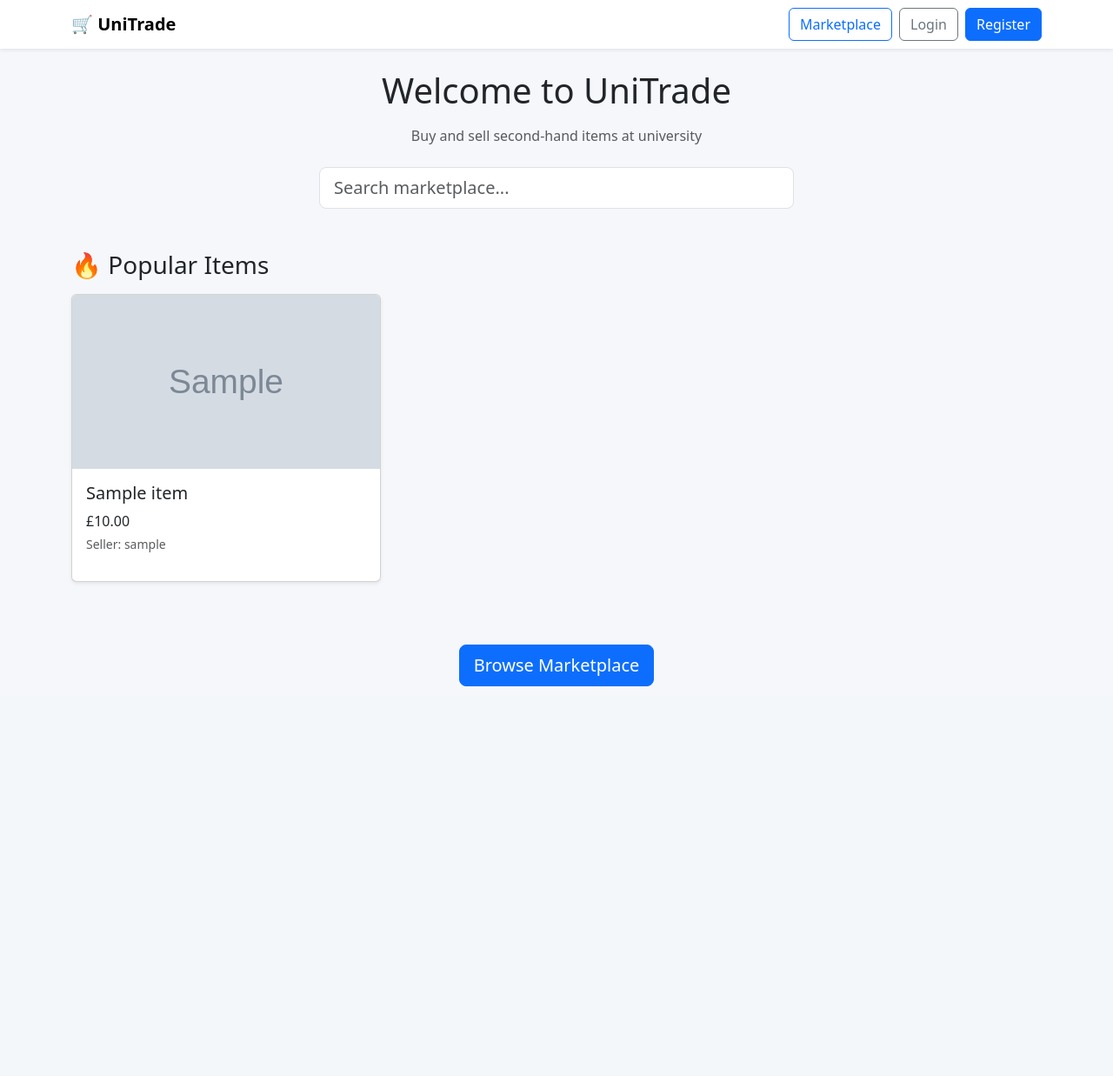
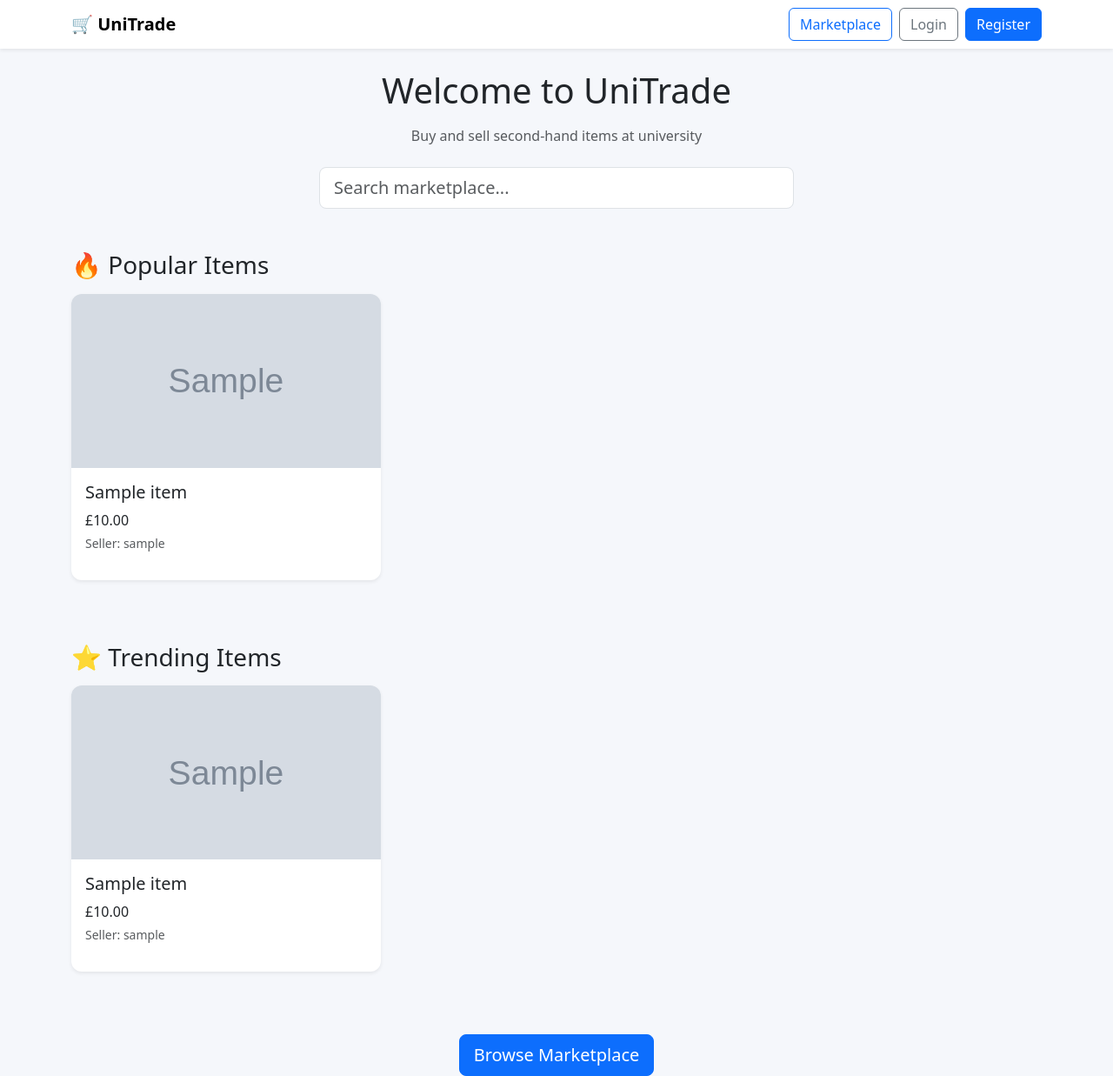
Before and after one commit to ChipsZzz/IT-team-DJ, a Django app: page / in a window 1280 px wide. Shown: the whole page at 87% size. Before the commit the page ends 789 px from the top, so only its background shows below. Run offline with Django 5.2, Linux system fonts and the light colour scheme; tables that the repository leaves empty hold one stand-in row (values such as "Sample post"); grey boxes marked "Sample" are stand-in pictures.

Commit message:
UI upgrade marketplace

```diff
--- a/items/views.py
+++ b/items/views.py
@@ -2,6 +2,7 @@ from django.shortcuts import render, get_object_or_404, redirect
 from django.contrib.auth.decorators import login_required
 from django.contrib.auth.models import User
 from django.http import JsonResponse
+from django.db.models import Count
 
 from .models import Item
 from comments.models import Comment
@@ -9,10 +10,16 @@ from .forms import ItemForm
 
 
 def home(request):
+
     latest_items = Item.objects.order_by("-created_at")[:6]
 
+    popular_items = Item.objects.annotate(
+        fav_count=Count("favourites")
+    ).order_by("-fav_count")[:6]
+
     return render(request, "home.html", {
-        "latest_items": latest_items
+        "latest_items": latest_items,
+        "popular_items": popular_items
     })
 
 
--- a/templates/base.html
+++ b/templates/base.html
@@ -16,17 +16,41 @@ rel="stylesheet"
 
 body{
 background:#f5f7fb;
+font-family:system-ui,-apple-system,BlinkMacSystemFont,"Segoe UI",Roboto;
+}
+
+.card-hover{
+transition:all 0.2s ease;
+cursor:pointer;
+border:none;
+border-radius:12px;
+overflow:hidden;
 }
 
 .card-hover:hover{
-transform:translateY(-4px);
-transition:0.2s;
-box-shadow:0 6px 20px rgba(0,0,0,0.1);
-cursor:pointer;
+transform:translateY(-6px);
+box-shadow:0 10px 25px rgba(0,0,0,0.15);
+}
+
+.market-img{
+height:220px;
+object-fit:cover;
+}
+
+.price-tag{
+font-weight:600;
+font-size:18px;
+color:#2563eb;
+}
+
+.seller-text{
+font-size:13px;
+color:#6b7280;
 }
 
 .navbar-brand{
 font-weight:700;
+font-size:20px;
 }
 
 </style>
--- a/templates/home.html
+++ b/templates/home.html
@@ -116,6 +116,78 @@ Seller:
 
 </div>
 
+<h3 class="mb-3 mt-5">
+
+⭐ Trending Items
+
+</h3>
+
+<div class="row mb-5">
+
+{% for item in popular_items %}
+
+<div class="col-md-4 mb-4">
+
+<div
+onclick="location.href='/items/{{ item.id }}/'"
+class="card shadow-sm card-hover"
+>
+
+{% if item.image %}
+
+<img
+src="{{ item.image.url }}"
+class="card-img-top"
+style="height:200px; object-fit:cover"
+>
+
+{% else %}
+
+<div
+class="bg-light d-flex justify-content-center align-items-center"
+style="height:200px"
+>
+
+<span class="text-muted">
+
+No Image
+
+</span>
+
+</div>
+
+{% endif %}
+
+<div class="card-body">
+
+<h5>
+
+{{ item.title }}
+
+</h5>
+
+<p class="mb-1">
+
+£{{ item.price }}
+
+</p>
+
+<p class="small text-muted">
+
+Seller:
+{{ item.owner.username }}
+
+</p>
+
+</div>
+
+</div>
+
+</div>
+
+{% endfor %}
+
+</div>
 
 
 <!-- BROWSE MARKETPLACE -->
```
Also changed, not shown: items/templates/items/item_detail.html (+43 -34 lines), items/templates/items/item_list.html (+8 -27 lines).
